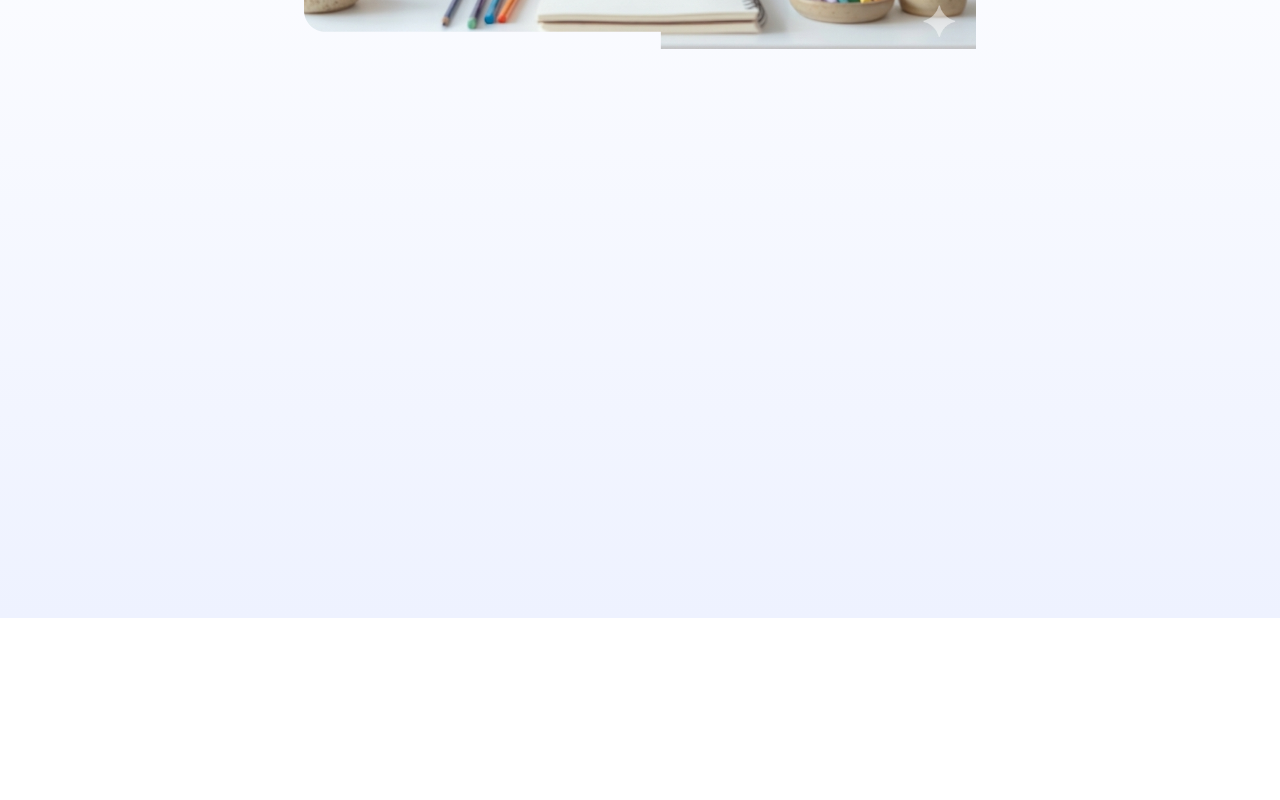
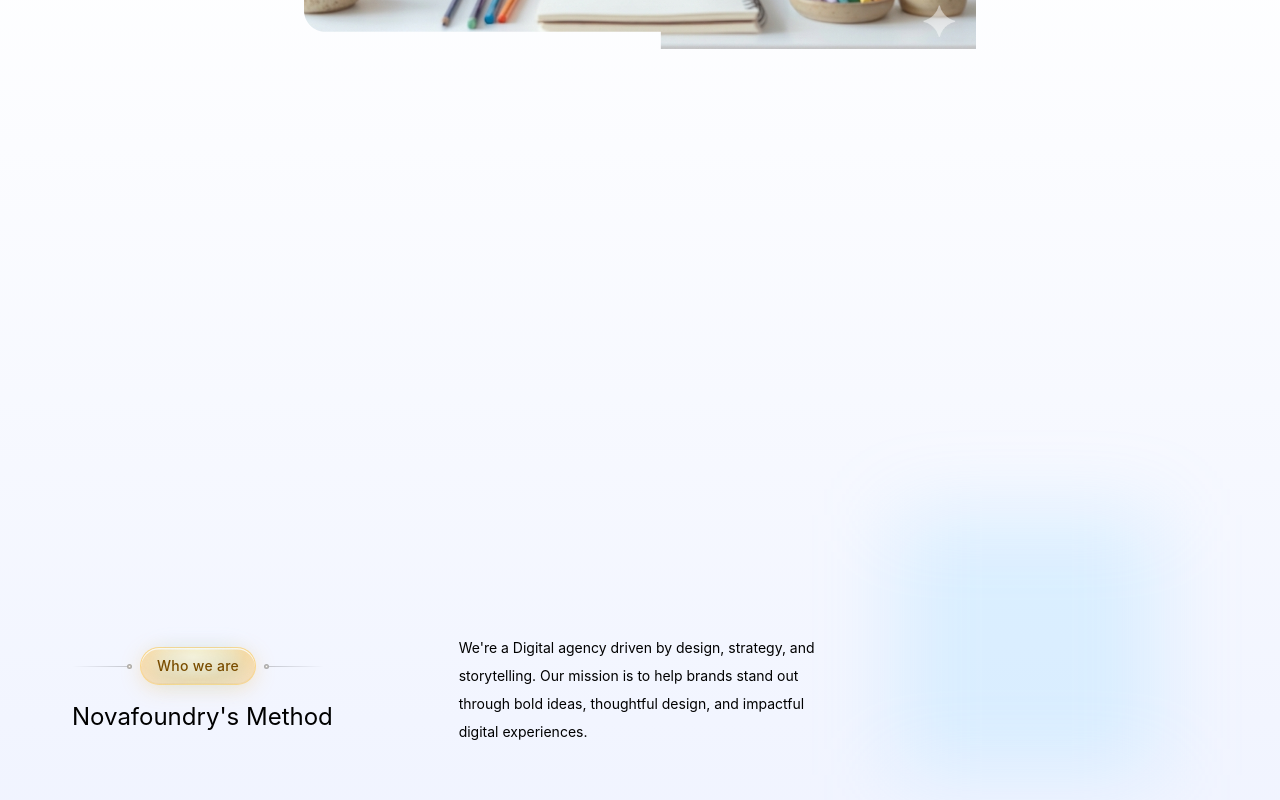
Before and after one commit to NovaFoundry-Technologies/novafoundry, a React (Vite) app: page / in a window 1280 px wide. Shown: the part 982-1782 px from the top of the page. Before the commit the page ends 1600 px from the top, so only its background shows below. Built offline with nearby package versions, Linux system fonts and the light colour scheme.

Commit message:
Implemeted sketch for Project Method

```diff
--- /dev/null
+++ b/src/components/ui/SectionBadge.tsx
@@ -0,0 +1,56 @@
+import React from "react";
+import BadgeDivider from "../../assets/BadgeDivider.svg";
+
+interface SectionBadgeProps {
+  label: string;
+  className?: string;
+}
+
+const SectionBadge: React.FC<SectionBadgeProps> = ({
+  label,
+  className = "",
+}) => {
+  return (
+    <div
+      className={`inline-flex w-fit items-center gap-2 select-none pointer-events-none ${className}`}
+    >
+      <img src={BadgeDivider} alt="" />
+
+      <span
+        className="relative inline-flex items-center px-4 py-2 rounded-full text-sm font-medium"
+        style={{
+          background:
+            "radial-gradient(ellipse at 50% 0%, rgba(255,230,160,0.9) 0%, rgba(255,195,85,0.55) 60%, rgba(255,175,50,0.3) 100%)",
+          border: "1px solid rgba(255,210,110,0.6)",
+          boxShadow:
+            "inset 0 1.5px 0 rgba(255,255,255,0.8), inset 0 -1px 0 rgba(200,120,0,0.08), 0 4px 20px rgba(255,185,60,0.25)",
+          color: "#7a4d00",
+          letterSpacing: "0.02em",
+        }}
+      >
+        <span
+          className="absolute rounded-full pointer-events-none z-0"
+          style={{
+            inset: "0 10%",
+            background: "#8CD5FE3D",
+            filter: "blur(10px)",
+          }}
+        />
+
+        <span
+          className="absolute inset-0 rounded-full pointer-events-none z-[1]"
+          style={{
+            background:
+              "radial-gradient(ellipse at 45% 25%, rgba(255,255,255,0.5) 0%, transparent 60%)",
+          }}
+        />
+
+        <span className="relative z-[2]">{label}</span>
+      </span>
+
+      <img src={BadgeDivider} alt="" className="rotate-180" />
+    </div>
+  );
+};
+
+export default SectionBadge;
--- a/src/sections/Features/ProjectMethod.tsx
+++ b/src/sections/Features/ProjectMethod.tsx
@@ -1,3 +1,40 @@
-export default function ProjectMethod() {
-  return null;
-}
+import React from "react";
+import SectionBadge from "../../components/ui/SectionBadge";
+
+const ProjectMethod = () => {
+  return (
+    <section className="w-full max-w-6xl h-[40vh] mx-auto my-4 px-2">
+      <div className="grid grid-cols-1 sm:grid-cols-2 lg:grid-cols-3 items-center gap-6">
+        <div className="flex flex-col space-y-4">
+          <SectionBadge label="Who we are" />
+          <h1 className="text-2xl">Novafoundry's Method</h1>
+        </div>
+
+        <div>
+          <p className="leading-loose text-sm">
+            We're a Digital agency driven by design, strategy, and storytelling.
+            Our mission is to help brands stand out through bold ideas,
+            thoughtful design, and impactful digital experiences.
+          </p>
+        </div>
+
+        <div className="relative h-32 lg:h-full">
+          <div
+            className="absolute pointer-events-none"
+            style={{
+              width: "260px",
+              height: "260px",
+              top: "10%",
+              left: "50%",
+              transform: "translate(-50%, -50%)",
+              background: "#8CD5FE3D",
+              filter: "blur(40px)",
+            }}
+          />
+        </div>
+      </div>
+    </section>
+  );
+};
+
+export default ProjectMethod;
```
Also changed, not shown: src/assets/BadgeDivider.svg (added), src/components/ui/sectionTitle.tsx (deleted).
